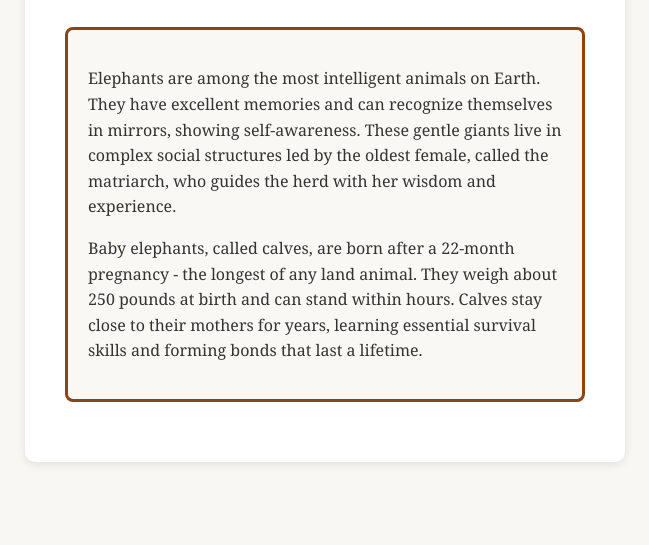
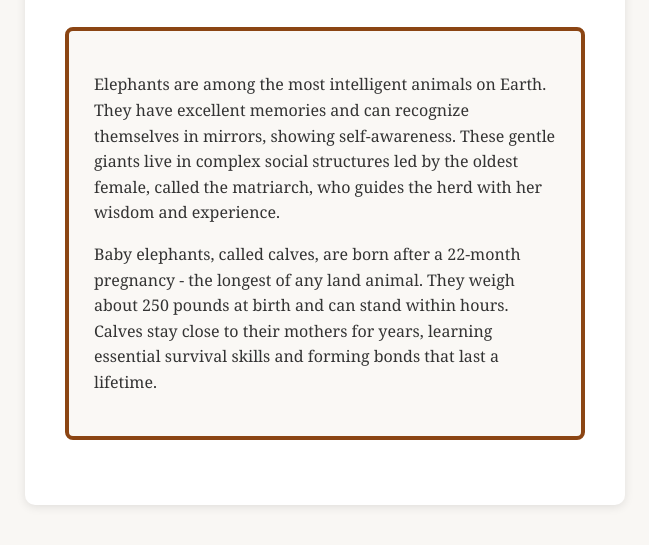
Before and after one commit to ripley3232/haag.github.io-Assignment5, a plain HTML site: page page2.html in a window 1280 px wide. Shown: the part 275-820 px from the top of the page, without its empty margins (315-964 px from the left). Drawn offline with Linux system fonts and the light colour scheme.

Commit message:
Update bordered-section styles for padding and margin

```diff
--- a/styles.css
+++ b/styles.css
@@ -64,9 +64,9 @@ img {
 
 /* Page 2 specific styles */
 .bordered-section {
-    border: 3px solid #8b4513;
-    padding: 20px;
-    margin: 20px 0;
+    border: 4px solid #8b4513;
+    padding: 25px;
+    margin: 25px 0;
     border-radius: 8px;
     background-color: #faf8f5;
 }
```
